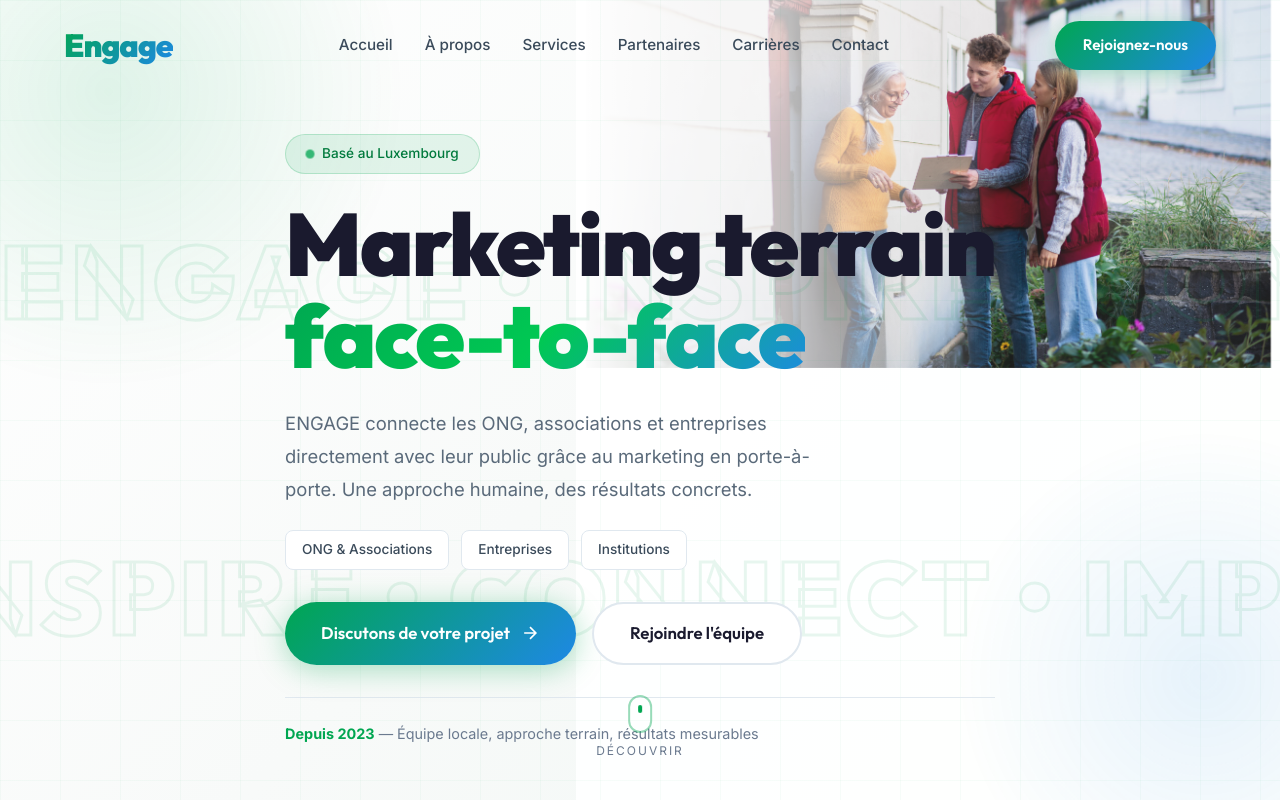
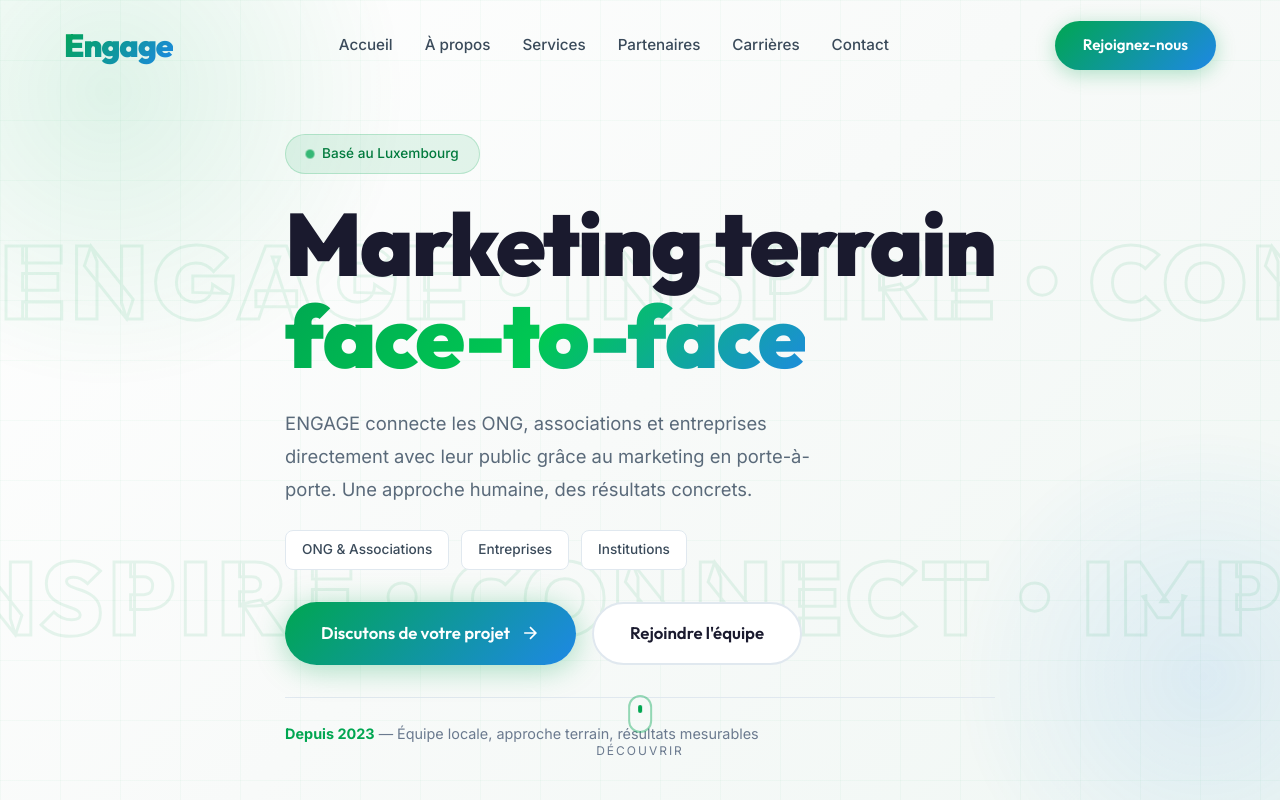
Before and after one commit to Food-order-lu/engage, a Next.js app: page /engage/ in a window 1280 px wide. Shown: the top 800 px of the page. Built offline with nearby package versions, Linux system fonts and the light colour scheme.

Commit message:
revert: Remove hero background image

```diff
--- a/src/components/Hero/Hero.tsx
+++ b/src/components/Hero/Hero.tsx
@@ -10,7 +10,6 @@ const Hero = () => {
         <section id="accueil" className={styles.hero}>
             {/* Background Elements */}
             <div className={styles.bgGradient}></div>
-            <div className={styles.bgImage}></div>
             <div className={styles.bgOrbs}>
                 <div className={styles.orbGreen}></div>
                 <div className={styles.orbBlue}></div>
```
